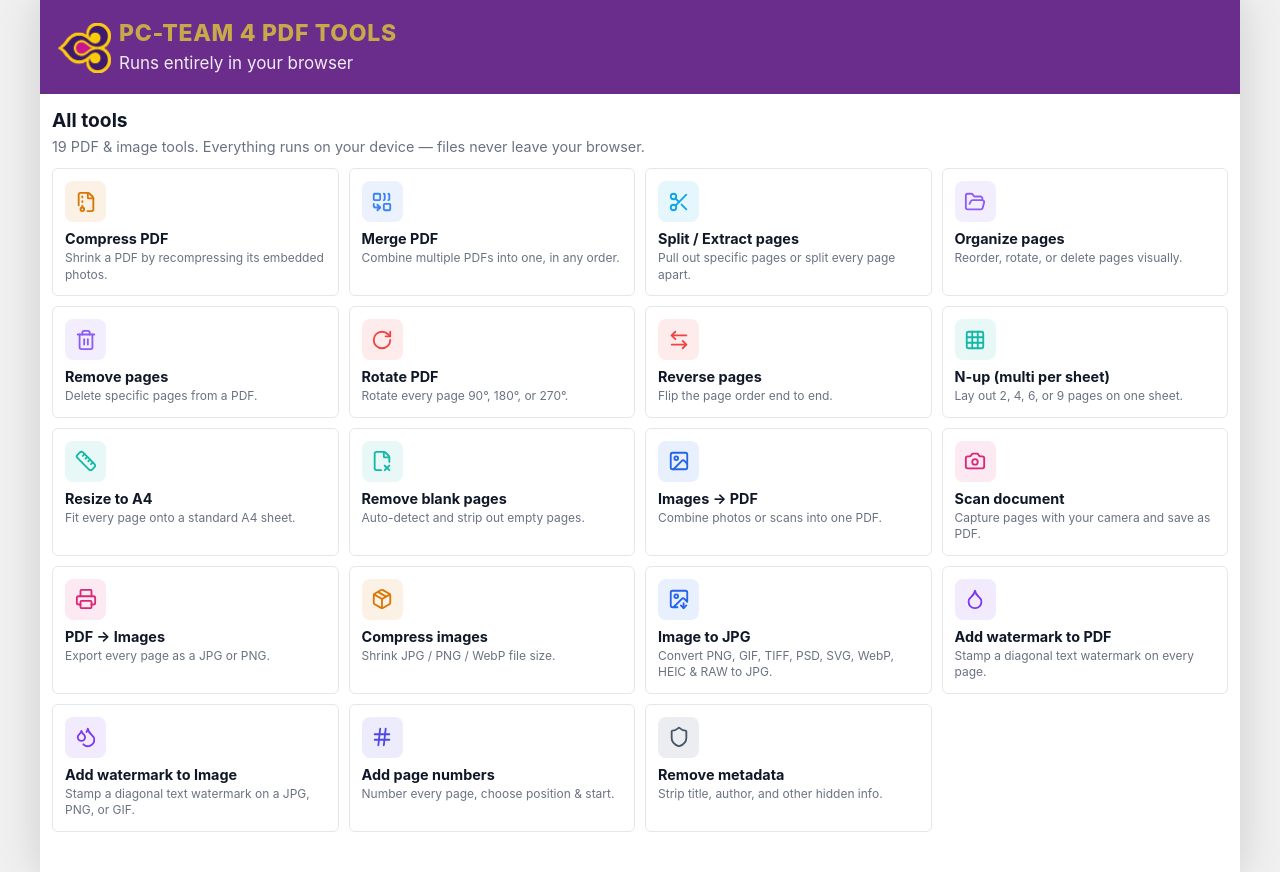
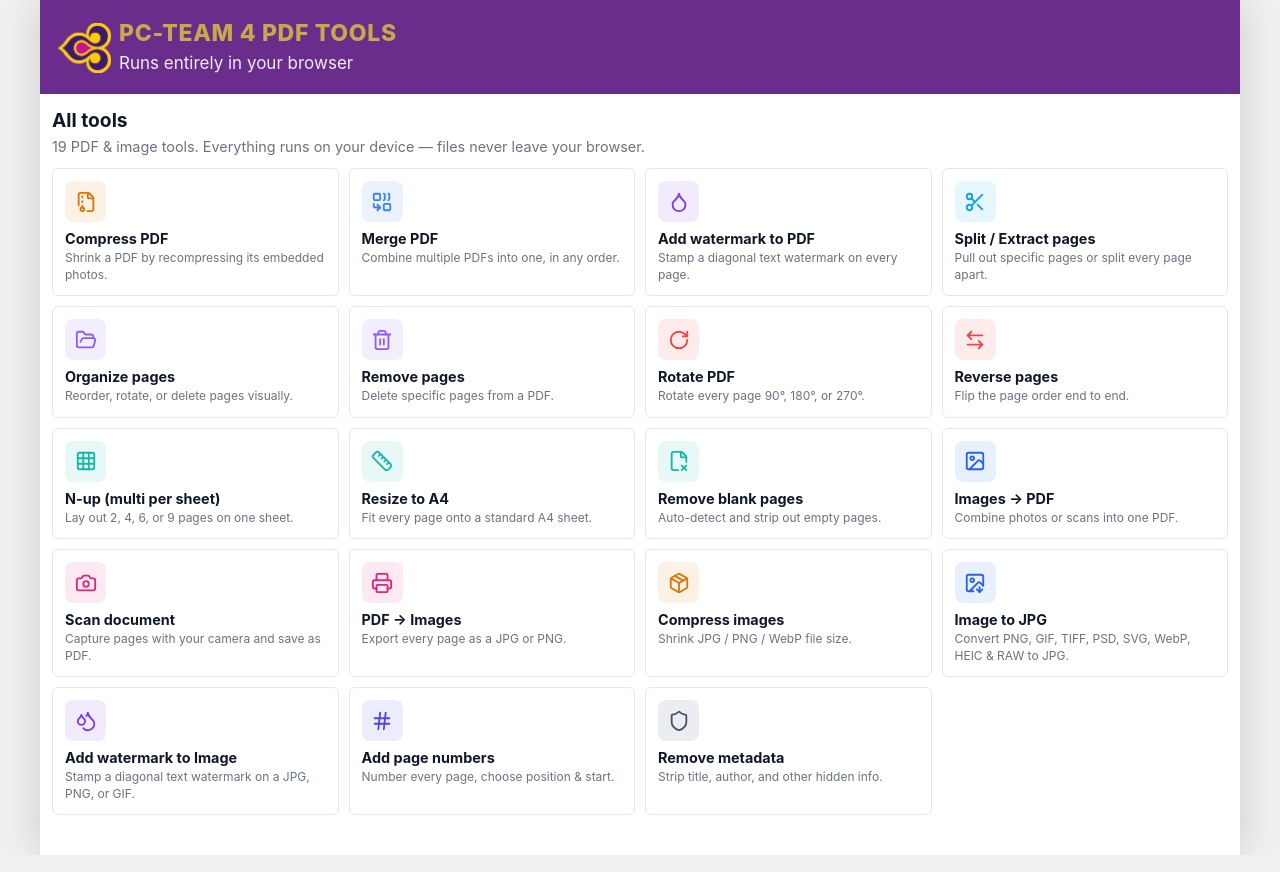
Before and after one commit to PeakThePenguin/pdf-tools, a Next.js app: page / in a window 1280 px wide. Built offline with nearby package versions, Linux system fonts and the light colour scheme.

Commit message:
Move 'Add watermark to PDF' card right after Merge PDF

```diff
--- a/app/page.tsx
+++ b/app/page.tsx
@@ -35,6 +35,7 @@
 const TOOLS: Tool[] = [
   { href: '/compress-pdf', icon: FileArchive, title: 'Compress PDF', desc: 'Shrink a PDF by recompressing its embedded photos.', color: '#D97706' },
   { href: '/merge', icon: Combine, title: 'Merge PDF', desc: 'Combine multiple PDFs into one, in any order.', color: '#3B82F6' },
+  { href: '/watermark', icon: Droplet, title: 'Add watermark to PDF', desc: 'Stamp a diagonal text watermark on every page.', color: '#7C3AED' },
   { href: '/split', icon: Scissors, title: 'Split / Extract pages', desc: 'Pull out specific pages or split every page apart.', color: '#0EA5E9' },
   { href: '/organize', icon: FolderOpen, title: 'Organize pages', desc: 'Reorder, rotate, or delete pages visually.', color: '#8B5CF6' },
   { href: '/remove-pages', icon: Trash2, title: 'Remove pages', desc: 'Delete specific pages from a PDF.', color: '#8B5CF6' },
@@ -48,7 +49,6 @@
   { href: '/pdf-to-images', icon: Printer, title: 'PDF → Images', desc: 'Export every page as a JPG or PNG.', color: '#DB2777' },
   { href: '/compress-images', icon: Package, title: 'Compress images', desc: 'Shrink JPG / PNG / WebP file size.', color: '#D97706' },
   { href: '/image-to-jpg', icon: ImageDown, title: 'Image to JPG', desc: 'Convert PNG, GIF, TIFF, PSD, SVG, WebP, HEIC & RAW to JPG.', color: '#2563EB' },
-  { href: '/watermark', icon: Droplet, title: 'Add watermark to PDF', desc: 'Stamp a diagonal text watermark on every page.', color: '#7C3AED' },
   { href: '/watermark-image', icon: Droplets, title: 'Add watermark to Image', desc: 'Stamp a diagonal text watermark on a JPG, PNG, or GIF.', color: '#7C3AED' },
   { href: '/page-numbers', icon: Hash, title: 'Add page numbers', desc: 'Number every page, choose position & start.', color: '#4F46E5' },
   { href: '/remove-metadata', icon: Shield, title: 'Remove metadata', desc: 'Strip title, author, and other hidden info.', color: '#475569' },
```
